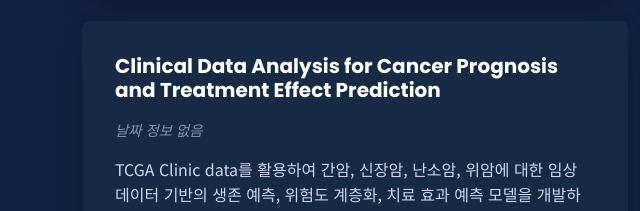
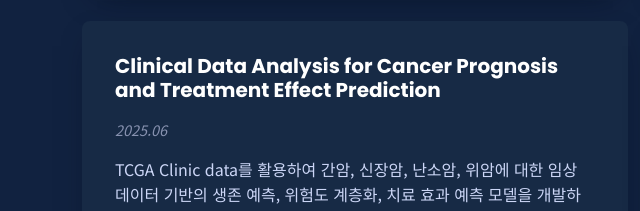
Before and after one commit to ParkYaeseong/mimikyu, a plain HTML site: page index.html in a window 1280 px wide. Shown: the part 2697-2908 px from the top of the page, 0-640 px from the left. Drawn offline with nearby package versions, Linux system fonts and the light colour scheme.

Commit message:
Update index.html

```diff
--- a/index.html
+++ b/index.html
@@ -110,7 +110,7 @@
                 <div class="col-lg-6 d-flex align-items-stretch" data-aos="fade-up" data-aos-delay="100">
                     <div class="project-card">
                         <h4><b> Clinical Data Analysis for Cancer Prognosis and Treatment Effect Prediction</b></h4>
-                        <p class="project-duration"><i>날짜 정보 없음</i></p>
+                        <p class="project-duration"><i>2025.06</i></p>
                         <p>TCGA Clinic data를 활용하여 간암, 신장암, 난소암, 위암에 대한 임상 데이터 기반의 생존 예측, 위험도 계층화, 치료 효과 예측 모델을 개발하고 평가합니다. SHAP, LIME과 같은 XAI 기법을 적용하여 모델의 임상적 해석 가능성을 높였습니다.</p>
                         <p class="github-link mt-auto"><b>Github:</b> <a href="https://github.com/ParkYaeseong/Cinical_Data_Cancer" target="_blank">Project Repository</a></p>
                     </div>
```
